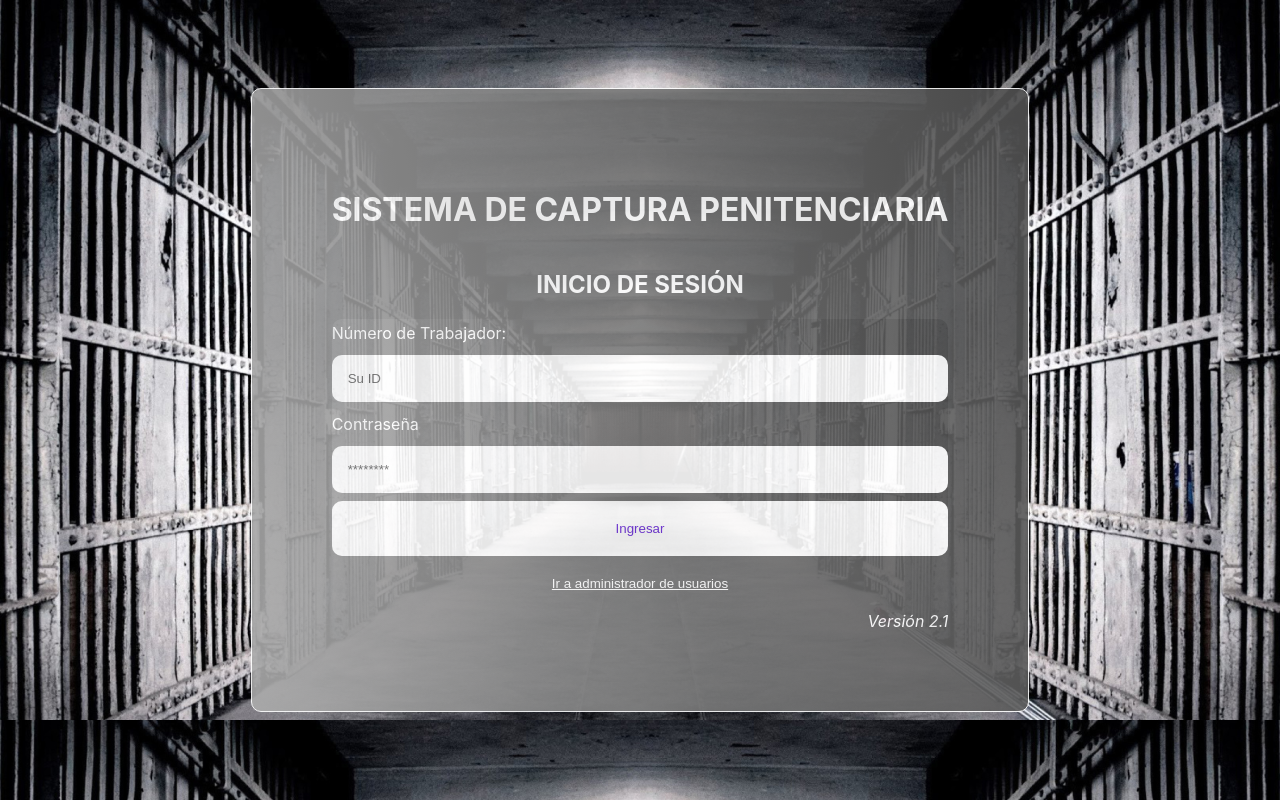
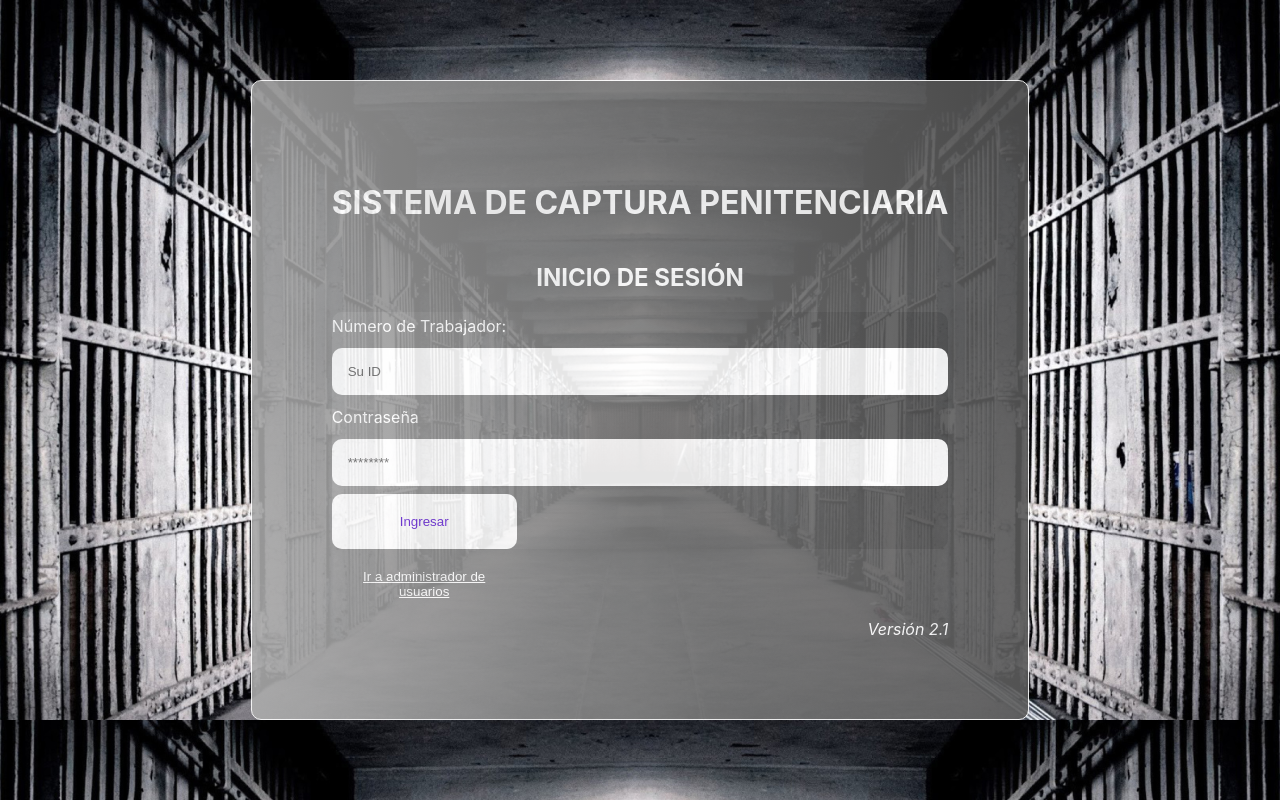
Before and after one commit to DEVudg22/proyecto-react, a React (Create React App) app: page / in a window 1280 px wide. Built offline with nearby package versions, Linux system fonts and the light colour scheme.

Commit message:
Update App.css

```diff
--- a/src/App.css
+++ b/src/App.css
@@ -23,7 +23,7 @@
   align-items: center;
 }
 
-.formulario-captura label, input, button {
+.formulario-captura label, input, button, select, option {
   padding: 10px;
 
 }
@@ -47,6 +47,14 @@ input {
   padding: 1rem;
   border: none;
   border-radius: 10px;
+
+}
+
+select {
+  margin: 0.5rem 0;
+  padding: 1rem;
+  border: none;
+  border-radius: 10px;
 }
 
 button {
@@ -56,6 +64,10 @@ button {
   border-radius: 10px;
   cursor: pointer;
   color: #7439db;
+  height: auto;
+  width: 30%;
+
+
 }
 
 .boton-enlace {
```
